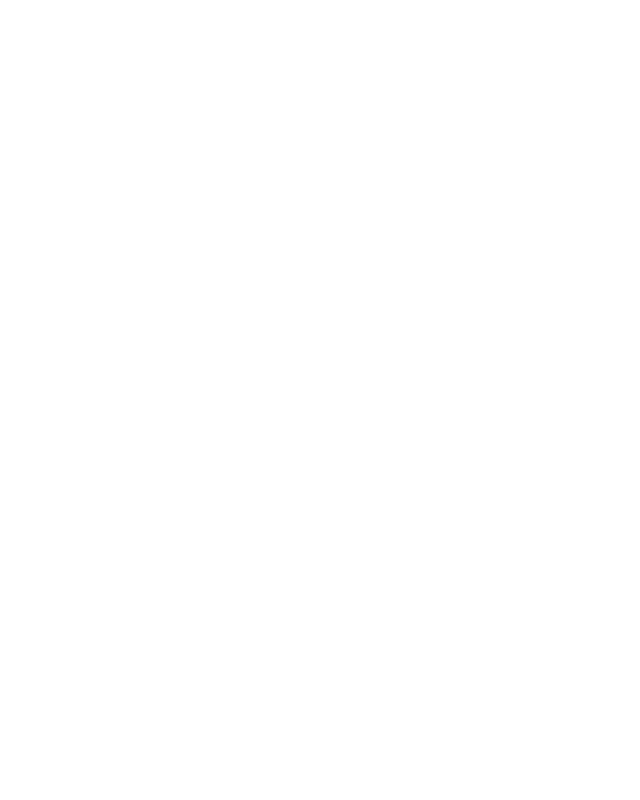
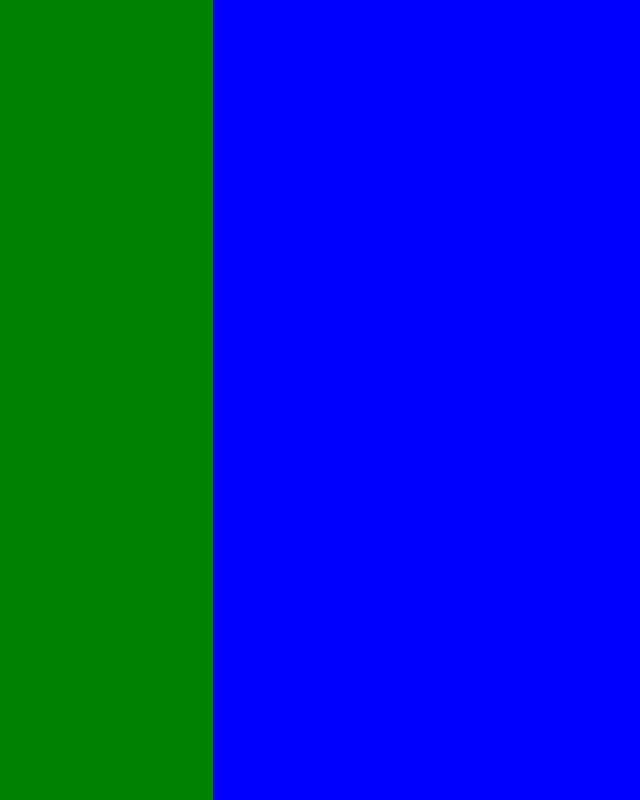
Before and after one commit to olayinka02/Corporations, a React (Create React App) app: page /responsivedashboard in a window 1280 px wide. Shown: the whole page, without its empty margins (0-640 px from the left). Built offline with nearby package versions, Linux system fonts and the light colour scheme.

Commit message:
Corporation

```diff
--- a/package.json
+++ b/package.json
@@ -21,7 +21,7 @@
     "history": "^4.7.2",
     "mdb-ui-kit": "^4.2.0",
     "react": "^17.0.1",
-    "react-bootstrap": "^1.6.4",
+    "react-bootstrap": "^2.0.0-beta.4",
     "react-bootstrap-icons": "^1.2.3",
     "react-countup": "^4.3.3",
     "react-dom": "^17.0.1",
--- a/src/component/DashboardPage.js
+++ b/src/component/Dashboard/DashboardPage.js
@@ -13,9 +13,11 @@
         return (
 
               <Container fluid>
-                <Row>
-                    <Col xs={12} md={2}><div style={{width:100+"%",height:50+'rem',backgroundColor:'blue',color:'white',left:0}}></div> </Col>
-                    <Col  xs={12} md={10} >BABAUGJACAUTAUOAA;HAGAUGUA GAJ AF AUIAJGGUOGUO</Col>
+                <Row style={{left:0,backgroundColor:'blue',height:100+'vh'}}>
+                    <Col xs={12} md={2}  style={{left:0,backgroundColor:'green',color:'yellow',}}>
+
+                    </Col>
+                    <Col  xs={12} md={10} ></Col>
                 </Row>
               </Container>
 
--- /dev/null
+++ b/src/component/Dashboard/MobileDashboard.js
@@ -0,0 +1,30 @@
+import React, { useState } from 'react';
+import Button from 'react-bootstrap/Button';
+import Offcanvas from 'react-bootstrap/Offcanvas';
+
+function MobileDashboard() {
+  const [show, setShow] = useState(false);
+
+  const handleClose = () => setShow(false);
+  const handleShow = () => setShow(true);
+
+  return (
+    <>
+      <Button variant="primary" onClick={handleShow}>
+        Launch
+      </Button>
+
+      <Offcanvas style={{width:50+'%'}} show={show} onHide={handleClose}>
+        <Offcanvas.Header closeButton>
+          <Offcanvas.Title>Offcanvas</Offcanvas.Title>
+        </Offcanvas.Header>
+        <Offcanvas.Body>
+          Some text as placeholder. In real life you can have the elements you
+          have chosen. Like, text, images, lists, etc.
+        </Offcanvas.Body>
+      </Offcanvas>
+    </>
+  );
+}
+
+export default MobileDashboard;
--- /dev/null
+++ b/src/component/Dashboard/ResponsiveDashboard.js
@@ -0,0 +1,34 @@
+import React, { Component } from 'react';
+// import DashboardPage from './DashboardPage';
+//import { Container } from 'react-bootstrap';
+// import { Container, Row, Col } from 'react-bootstrap';
+import '../Styled/ResponsiveDashboardstyle.css';
+
+import MobileDashboard from './MobileDashboard';
+import DashboardPage from './DashboardPage';
+
+
+
+
+class ResponsiveDashboard extends Component {
+    render() {
+
+        return (
+
+        <div>
+            <div className="mobile" >
+            <MobileDashboard />
+            </div>
+
+            <div className="web" >
+            <DashboardPage />
+            </div>
+
+        </div>
+
+
+        );
+    }
+}
+
+export default ResponsiveDashboard;
--- a/src/component/LoginPage.js
+++ b/src/component/LoginPage.js
@@ -57,7 +57,7 @@
                                             </Col>
                                         </Row>
                                     </Form.Group><br />
-                                    <Link className="btnNowx" to="/dashboard">
+                                    <Link className="btnNowx" to="/responsivedashboard">
                                         <Button style={{ width: 100 + '%', borderRadius: 0.5 + 'rem', height: 2.8 + 'rem' }} variant="primary">
                                             Login
                                         </Button>
--- a/src/component/NavBodyx.js
+++ b/src/component/NavBodyx.js
@@ -1,6 +1,6 @@
 import React, { Component } from "react";
 import { Link } from "react-router-dom";
-import { Navbar, Container, Nav, Image, Button } from "react-bootstrap";
+import { Navbar, Container, Nav, Image, Button, } from "react-bootstrap";
 import { Sling as Hamburger } from 'hamburger-react';
 import './Styled/NavBodyxstyle.css';
 import logo from './images/logo.svg';
@@ -17,7 +17,7 @@
 
         return (
             <div>
-                <Navbar  fixed="top"   expand="lg" className="NavBarBody">
+                <Navbar sticky="top"  expand="lg" className="NavBarBody">
                     <Container fluid>
                         <Navbar.Brand href="#home">
                             <Image src={logo} fluid />
@@ -53,10 +53,11 @@
                                     <Link className="navChildren" to="./price">Support </Link>
                                 </Nav.Link>
 
+
                                 <Link className="btnNownavx" to="/login">
-                                <Button variant="light" className="loginbtn" size="sm">
-                                    Login
-                                </Button>
+                                    <Button variant="light" className="loginbtn" size="sm">
+                                        Login
+                                    </Button>
                                 </Link>
                                 {' '}
                                 <Link className="btnNownav" to="/registration">
--- a/src/component/Styled/HeroSectionstyle.css
+++ b/src/component/Styled/HeroSectionstyle.css
@@ -210,7 +210,7 @@
     margin-top:25%;
 }
 .Herolefttextheading{
-width:35rem;
+width:95%;
 font-family: 'Nunito';
 font-style: bold;
 font-weight: bolder;
--- a/src/component/Styled/LoginPagestyle.css
+++ b/src/component/Styled/LoginPagestyle.css
@@ -1,6 +1,6 @@
 .loginbodyx{
     background-color: #FFFFFF;
-    height:auto;
+    height:100vh;
     width:100%;
 }
 .LoginInformationx{
@@ -19,7 +19,7 @@
     background-repeat: no-repeat !important;
     background-size: cover;
     text-align: center;
-    height:auto;
+    height:100vh;
     width:100%;
 }
 .textbodyx{
@@ -96,7 +96,7 @@
         background:url(../images/loginandregistrationbackground.svg), #404690;
         background-repeat: no-repeat !important;
         text-align: center;
-        height:auto;
+        height:100vh;
         width:100%;
     }
     .textbodyx{
@@ -221,7 +221,7 @@
         background:url(../images/loginandregistrationbackground.svg), #404690;
         background-repeat: no-repeat !important;
         text-align: center;
-        height:auto;
+        height:100vh;
         width:100%;
     }
     .textbodyx{
@@ -245,7 +245,7 @@
     .formfillbodyx{
         background-color: #FFFFFF;
         width:80%;
-        height: auto;
+        height: 100vh;
         padding:1rem;
         vertical-align: middle;
         margin-top: 12rem;
@@ -277,7 +277,7 @@
 @media (min-width: 1200px) {
     .loginbodyx{
         background-color: #FFFFFF;
-        height:auto;
+        height:100vh;
         width:100%;
     }
     .LoginInformationx{
@@ -294,7 +294,7 @@
     .Logindivx{
         background-color:#404690;
         text-align: center;
-        height:auto;
+        height:100vh;
         width:100%;
     }
     .textbodyx{
@@ -318,7 +318,7 @@
     .formfillbodyx{
         background-color: #FFFFFF;
         width:50%;
-        height: auto;
+        height: 100vh;
         padding:1rem;
         vertical-align: middle;
         margin-top: 12rem;
--- /dev/null
+++ b/src/component/Styled/ResponsiveDashboardstyle.css
@@ -0,0 +1,39 @@
+.mobile{
+    display: block;
+    width: 100% !important;
+    left: 0;
+}
+.web{
+    display:none;
+    width: 100% !important;
+    left: 0;
+}
+@media (min-width: 576px) {
+
+}
+
+
+
+@media (min-width: 768px) {
+    .mobile{
+        display: none;
+    }
+    .web{
+        display:block;
+    }
+
+
+}
+
+
+@media (min-width: 992px) {
+
+}
+
+
+
+@media (min-width: 1200px) {
+
+
+
+}
--- a/src/index.js
+++ b/src/index.js
@@ -8,7 +8,7 @@
 import RegistrationPage from './component/RegistrationPage';
 import './index.css';
 import 'bootstrap/dist/css/bootstrap.min.css';
-import DashboardPage from './component/DashboardPage';
+import ResponsiveDashboard from './component/Dashboard/ResponsiveDashboard';
 
 
 const history = createBrowserHistory();
@@ -19,7 +19,7 @@
       <Route  path='/' exact component={App} />
       <Route  path='/login' component={LoginPage} />
       <Route  path='/registration' component={RegistrationPage} />
-      <Route  path='/dashboard' component={DashboardPage} />
+      <Route  path='/responsivedashboard' component={ResponsiveDashboard} />
 
     </Switch>
   </Router>,
```
Also changed, not shown: src/component/Styled/Dashboardstyle.css (deleted, +0 -30 lines), src/component/images/logo.svg, 1 other file (tests, documents, lock files or other folders).
